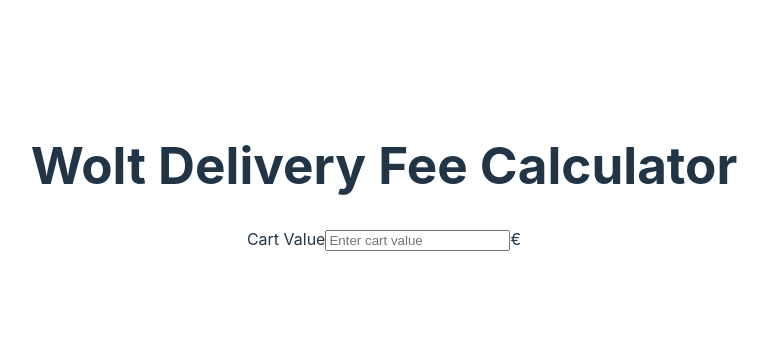
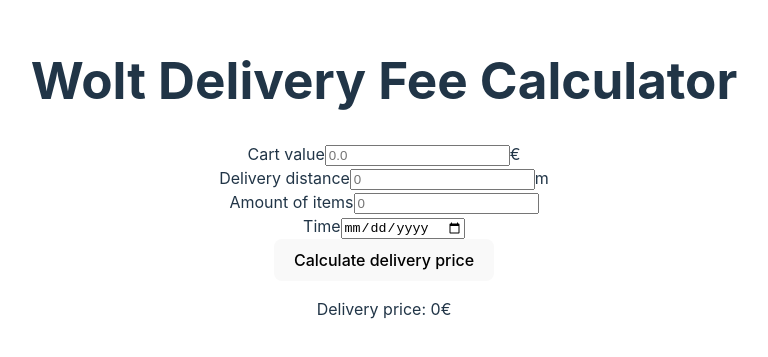
Before and after one commit to ito-miyuki/delivery-fee-calculator, a React (Vite) app: page / in a window 1280 px wide. Shown: the part 223-580 px from the top of the page, without its empty margins (256-1024 px from the left). Built offline with nearby package versions, Linux system fonts and the light colour scheme.

Commit message:
devided into component, added a temporary logic to make the button work

```diff
--- a/src/App.tsx
+++ b/src/App.tsx
@@ -1,7 +1,10 @@
 //import { useState } from 'react'
 //import reactLogo from './assets/react.svg'
 //import viteLogo from '/vite.svg'
+//import React from 'react'
 import './App.css'
+// import './components/Form.tsx'
+import Form from './components/Form'
 
 function App() {
   return (
@@ -9,25 +12,9 @@
       <header>
         <h1>Wolt Delivery Fee Calculator</h1>
       </header>
-
-      <form>
-        <div className="form-group">
-          <label htmlFor="cartValue">Cart Value</label>
-          <input
-            type="number"
-            id="cartValue"
-            name="cartValue"
-            placeholder="Enter cart value"
-            min="0"
-            step="0.1"
-          />
-          <span>€</span>
-
-        </div>
-
-      </form>
+      <Form />
     </>
-  )
+  );
 }
 
 export default App
--- /dev/null
+++ b/src/components/Form.tsx
@@ -0,0 +1,92 @@
+import { useState } from "react";
+
+function Form() {
+    const [cartValue, setCartValue] = useState(""); // init with 0, setCartValue is a function to modify the value of cartValue
+    const [deliveryDistance, setDeliveryDistance] = useState("");
+    const [numberOfItem, setNumberOfItem] = useState("");
+
+    const [deliveryFee, setDeliveryFee] = useState(0);
+
+    // to explicitly tell the system that it's a number type
+    const calculateFee = (cartValue: number, deliveryDistance: number, numberOfItem: number) => {
+        return cartValue + deliveryDistance + numberOfItem
+    }
+
+    // to explicitly tell the system that it's an form event object
+    const handleSubmit = (e: React.FormEvent) => {
+        e.preventDefault(); // to prevent from reloat when it is submitted
+
+        //value is a string, if it is empty, set the value as 0, otherwise parse the value
+        const fee = calculateFee(
+            cartValue === "" ? 0 : parseFloat(cartValue),
+            deliveryDistance === "" ? 0 : parseInt(deliveryDistance),
+            numberOfItem === "" ? 0 : parseInt(numberOfItem))
+        setDeliveryFee(fee);
+    }
+    return (
+        <form onSubmit={handleSubmit}>
+            <div className="form-group">
+                <label htmlFor="cartValue">Cart value</label>
+                <input
+                    type="number"
+                    id="cartValue"
+                    name="cartValue"
+                    placeholder="0.0"
+                    min="0.1"
+                    step="0.1"
+                    value={cartValue}
+                    onChange={(e) => setCartValue(e.target.value)}
+                    // why parse? because value in input is a string even tyoe is number.
+                />
+                <span>€</span>
+            </div>
+
+            <div className="form-group">
+                <label htmlFor="deliveryDistance">Delivery distance</label>
+                <input
+                    type="number"
+                    id="deliveryDistance"
+                    name="deliveryDistance"
+                    placeholder="0"
+                    min="0"
+                    step="1"
+                    value={deliveryDistance}
+                    onChange={(e) => setDeliveryDistance(e.target.value)}
+                />
+                <span>m</span>
+            </div>
+
+            <div className="form-group">
+                <label htmlFor="numberOfItems">Amount of items</label>
+                <input
+                    type="number"
+                    id="numberOfItems"
+                    name="numberOfItems"
+                    placeholder="0"
+                    min="0"
+                    step="1"
+                    value={numberOfItem}
+                    onChange={(e) => setNumberOfItem(e.target.value)}
+                />
+            </div>
+
+            <div className="form-group">
+                <label htmlFor="orderTime">Time</label>
+                <input
+                    type="date"
+                    id="orderTime"
+                    name="orderTime"
+                    placeholder="Select Order Time"
+                    min={new Date().toISOString().split("T")[0]} // 2024-12-14T12:34:56.789Z -> ["2024-12-14", "12:34:56.789Z"]
+                />
+            </div>
+
+        <button type="submit">Calculate delivery price</button>
+        <div>
+            <p>Delivery price: {deliveryFee}€</p>
+        </div>
+        </form>
+    )
+}
+
+export default Form;
```
